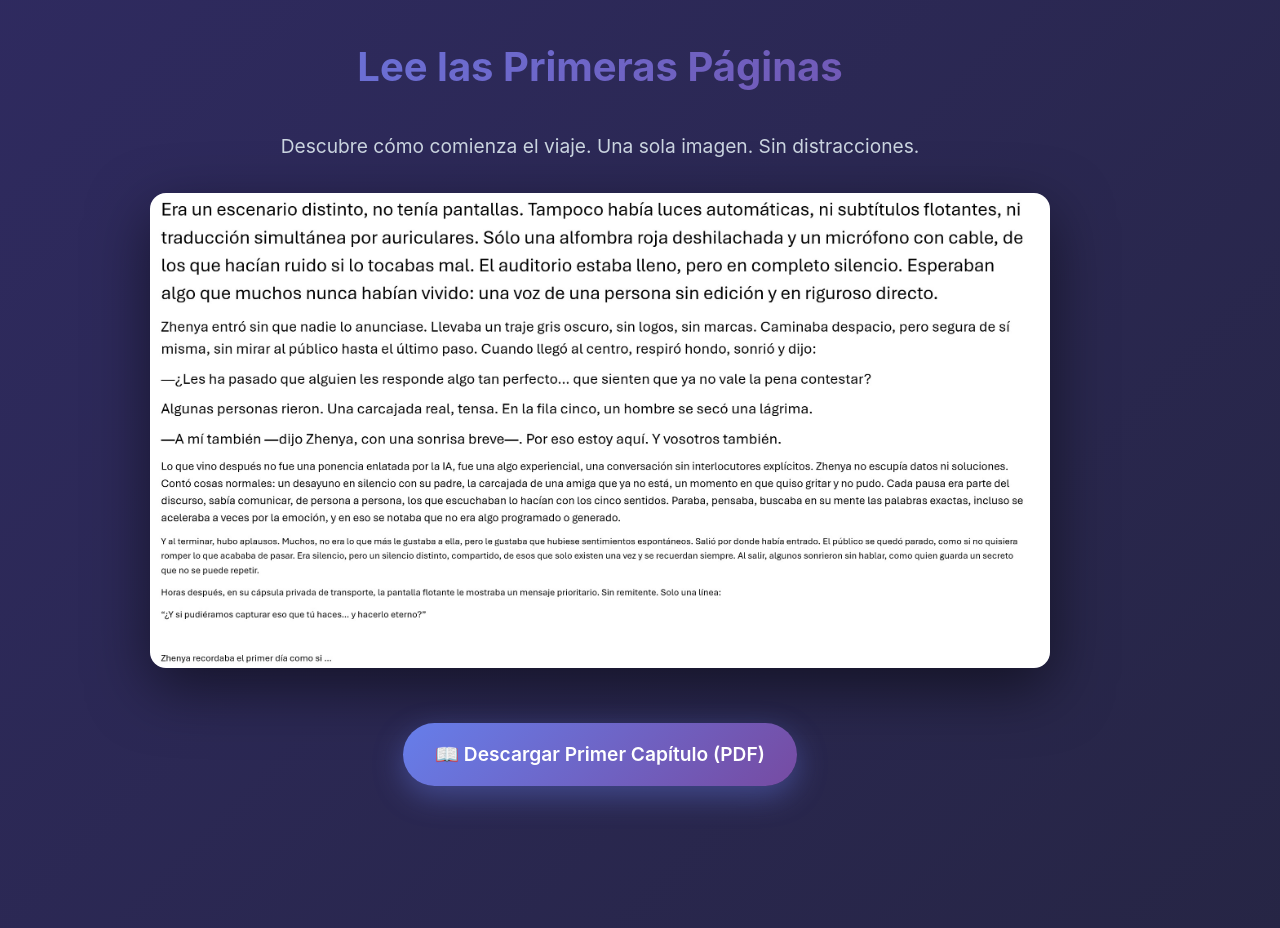
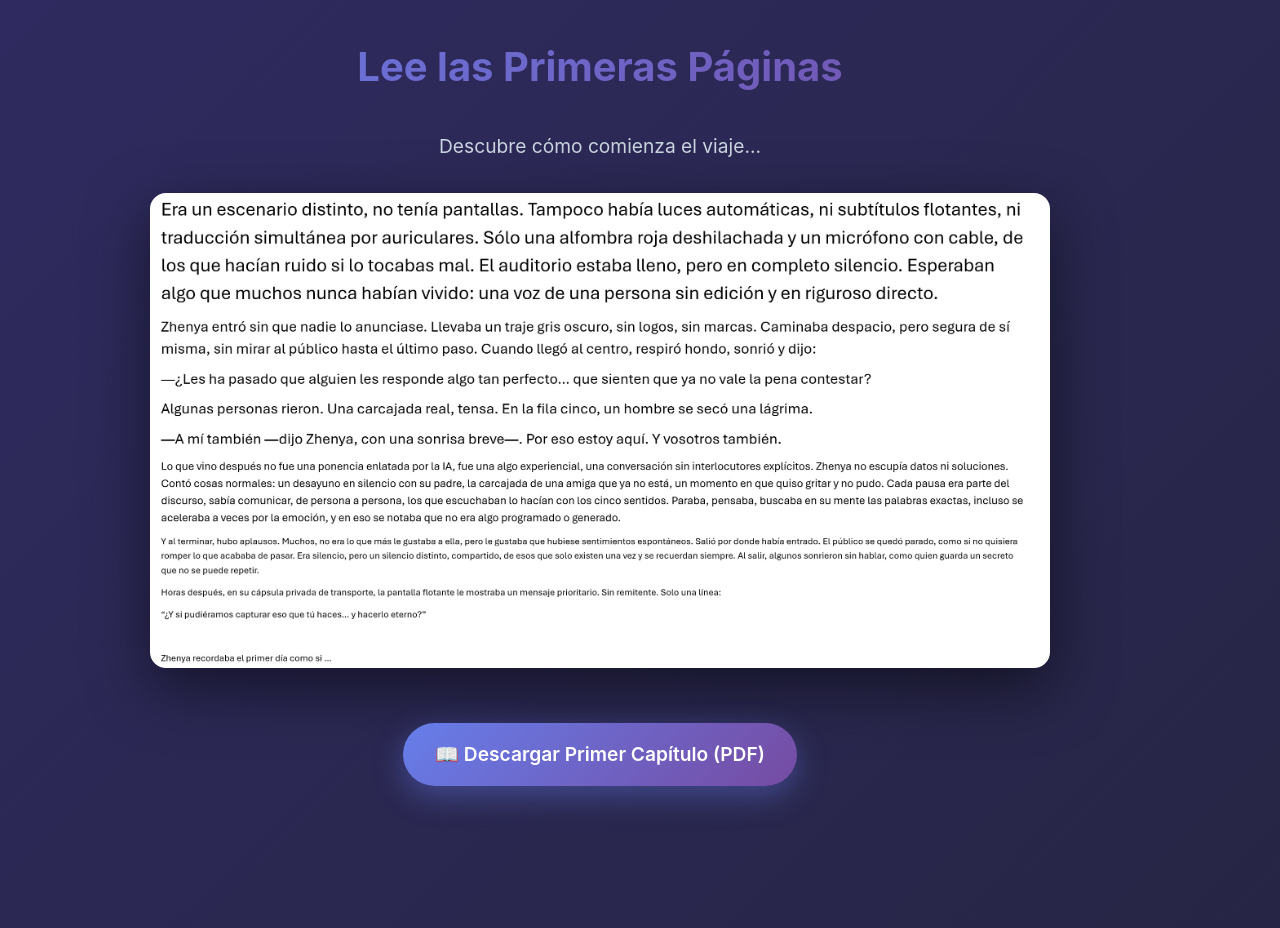
Before and after one commit to Agente8/Relatos, a plain HTML site: page index.html in a window 1280 px wide. Shown: the part 3400-4328 px from the top of the page. Drawn offline with Linux system fonts and the light colour scheme.

Commit message:
Update index.html

```diff
--- a/index.html
+++ b/index.html
@@ -365,7 +365,7 @@ Si te interesan las grietas, sí.
   <h2>Lee las Primeras Páginas</h2>
 
   <p style="font-size: 1.2rem; color: #cbd5e0; margin-bottom: 2rem;">
-    Descubre cómo comienza el viaje. Una sola imagen. Sin distracciones.
+    Descubre cómo comienza el viaje...
   </p>
 
   <div style="max-width: 900px; margin: 0 auto;">
```
